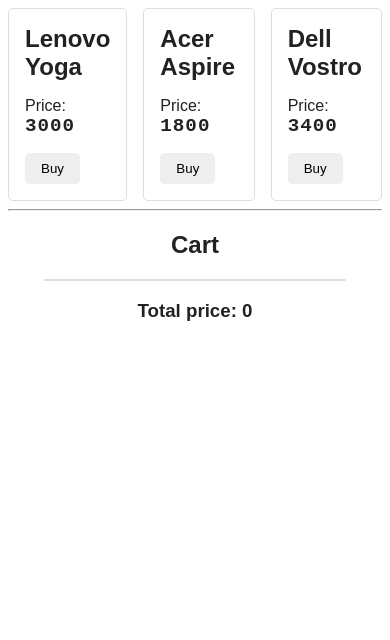
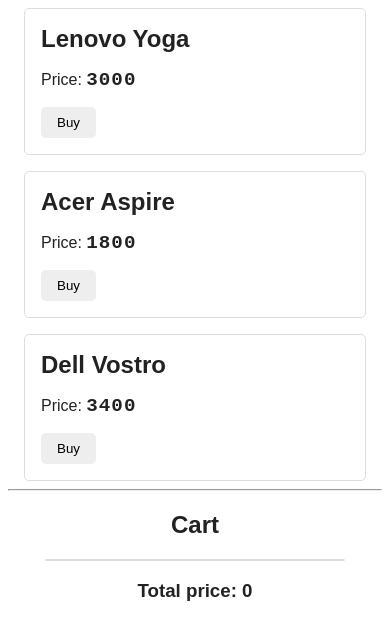
Before and after one commit to goldlexx/showcase, a plain HTML site: page index.html in a window 390 px wide. Drawn offline with Linux system fonts and the light colour scheme.

Commit message:
Add responsive GitHub Pages deployment

```diff
--- a/index.html
+++ b/index.html
@@ -63,6 +63,25 @@
             margin: auto;
         }
 
+        * {
+            box-sizing: border-box;
+        }
+
+        @media (max-width: 640px) {
+            .shop {
+                grid-template-columns: 1fr;
+                width: min(100% - 32px, 420px);
+            }
+
+            ul {
+                width: min(300px, calc(100% - 32px));
+            }
+
+            .product h2 {
+                overflow-wrap: anywhere;
+            }
+        }
+
         li {
             text-decoration: underline;
             line-height: 1.8;
```
Also changed, not shown: 1 other file.
